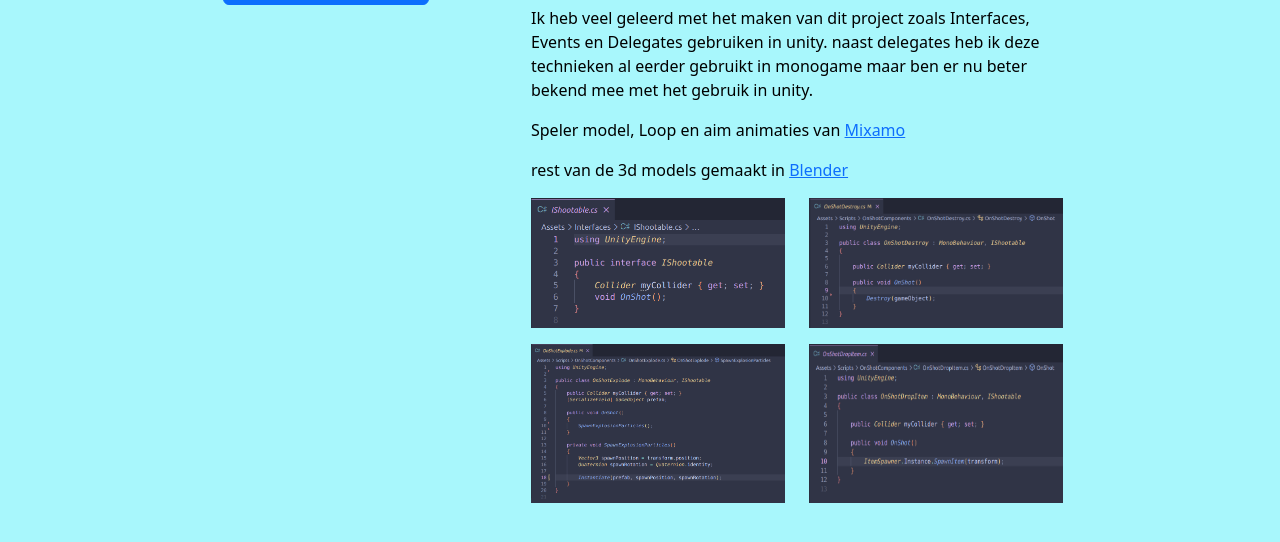
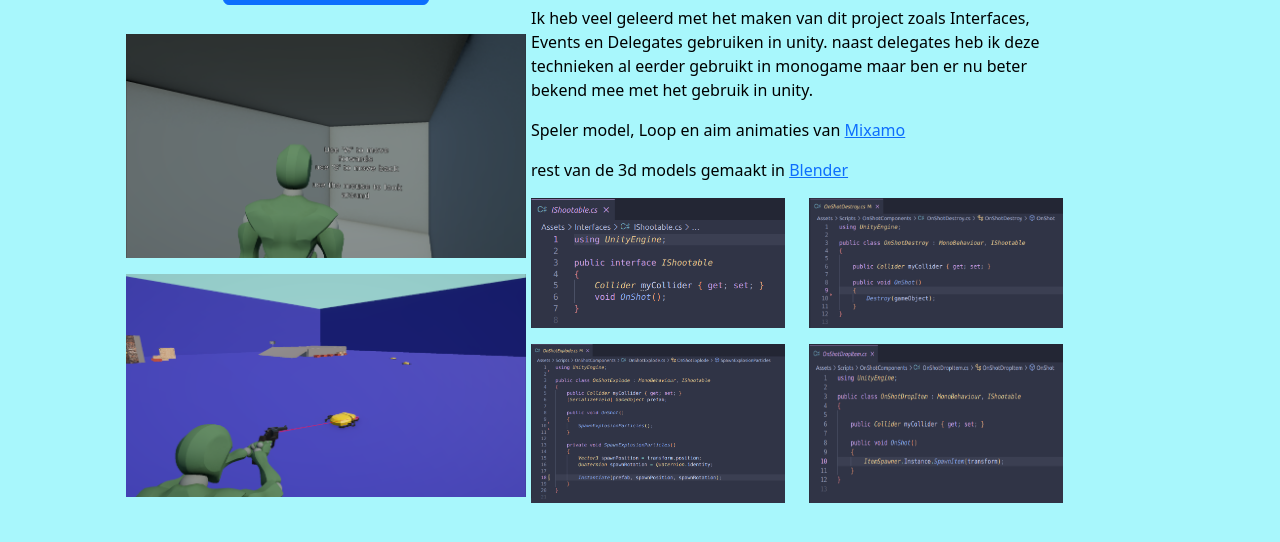
Before and after one commit to Rafael-Roc/Rafael-Roc.github.io, a plain HTML site: page reusableComponents.html in a window 1280 px wide. Shown: the part 444-986 px from the top of the page. Drawn offline with nearby package versions, Linux system fonts and the light colour scheme.

Commit message:
Add: Gameplay Screenshots

```diff
--- a/reusableComponents.html
+++ b/reusableComponents.html
@@ -93,6 +93,8 @@
                     </svg>
                 </a>
             </button>
+            <img src="Photos/GameplayScreenshot.1.png" style="padding-top: 10%;" , width="400" class="mb-3" alt="image1">
+            <img src="Photos/GameplayScreenshot.2.png" width="400" alt="image2">
         </div>
         <div class="col-xl-6 px-5">
             <p style="color:rgb(0, 0, 0);">Scarab Shooter is een Project waar ik aan gewerkt heb op school
```
Also changed, not shown: Photos/GameplayScreenshot.1.png (added), Photos/GameplayScreenshot.2.png (added).
